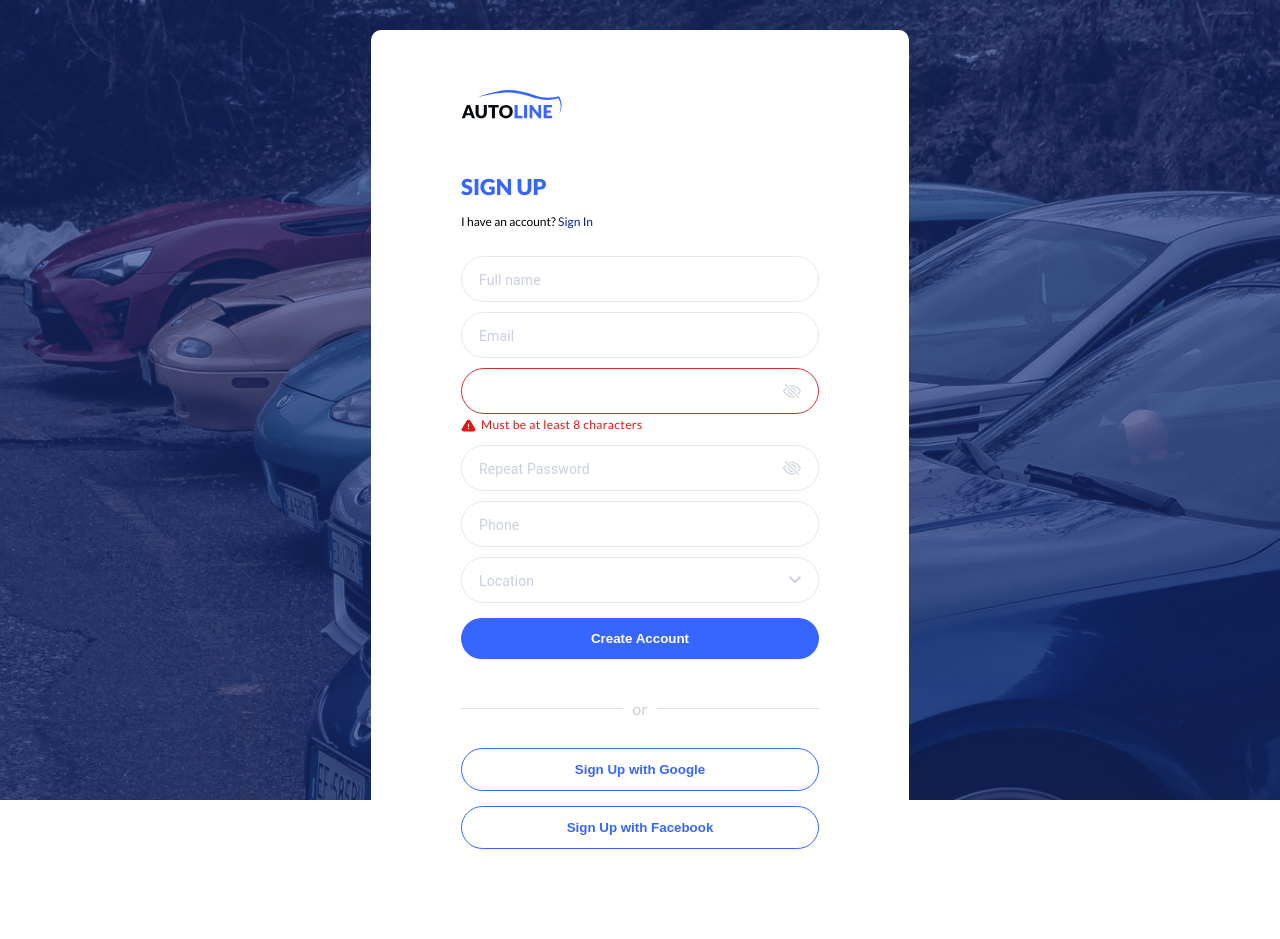
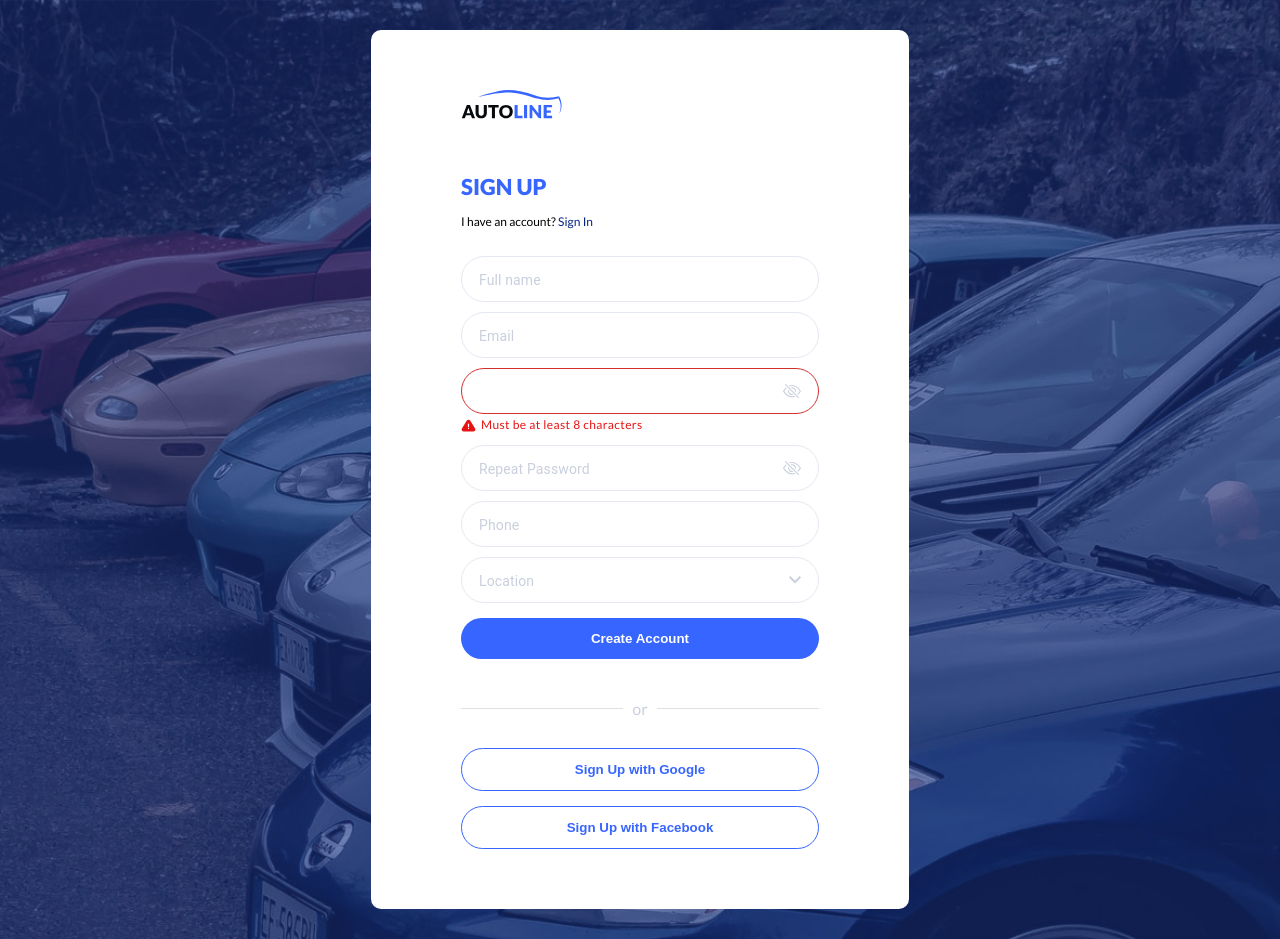
Before and after one commit to BinaryStudioAcademy/bsa-2022-autoline, a React (Vite) app in the folder frontend/: page /sign-up in a window 1280 px wide. Before the commit the page ends 909 px from the top, so only its background shows below. Built offline with nearby package versions, Linux system fonts and the light colour scheme; no server answers.

Commit message:
Fix background image size

```diff
--- a/frontend/src/components/sign/styles.module.scss
+++ b/frontend/src/components/sign/styles.module.scss
@@ -1,6 +1,9 @@
 .bgImage {
   position: relative;
   z-index: 1;
+  display: flex;
+  align-items: center;
+  min-height: 100vh;
   background-position: center center;
   background-size: cover;
 }
@@ -18,7 +21,6 @@
 }
 
 .wrapper {
-  height: 100vh;
   padding-top: 30px;
   padding-bottom: 30px;
 }
@@ -45,8 +47,4 @@
   .content {
     padding: 30px 40px;
   }
-
-  .wrapper {
-    height: 100%;
-  }
 }
```
